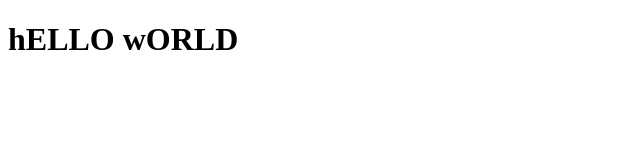
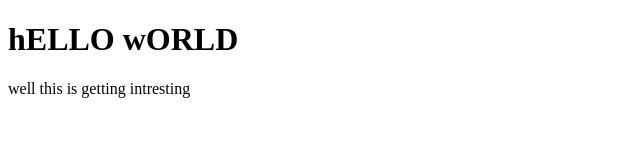
Before and after one commit to lakshyarawal/testing-101, a plain HTML site: page site/index.html in a window 1280 px wide. Shown: the whole page, without its empty margins (0-640 px from the left). Drawn offline with Linux system fonts and the light colour scheme.

Commit message:
small add to page content

```diff
--- a/site/index.html
+++ b/site/index.html
@@ -5,5 +5,6 @@
 </head>
 <body>
 <h1>hELLO wORLD</h1>
+<p> well this is getting intresting </p>
 </body>
 </html>
```
